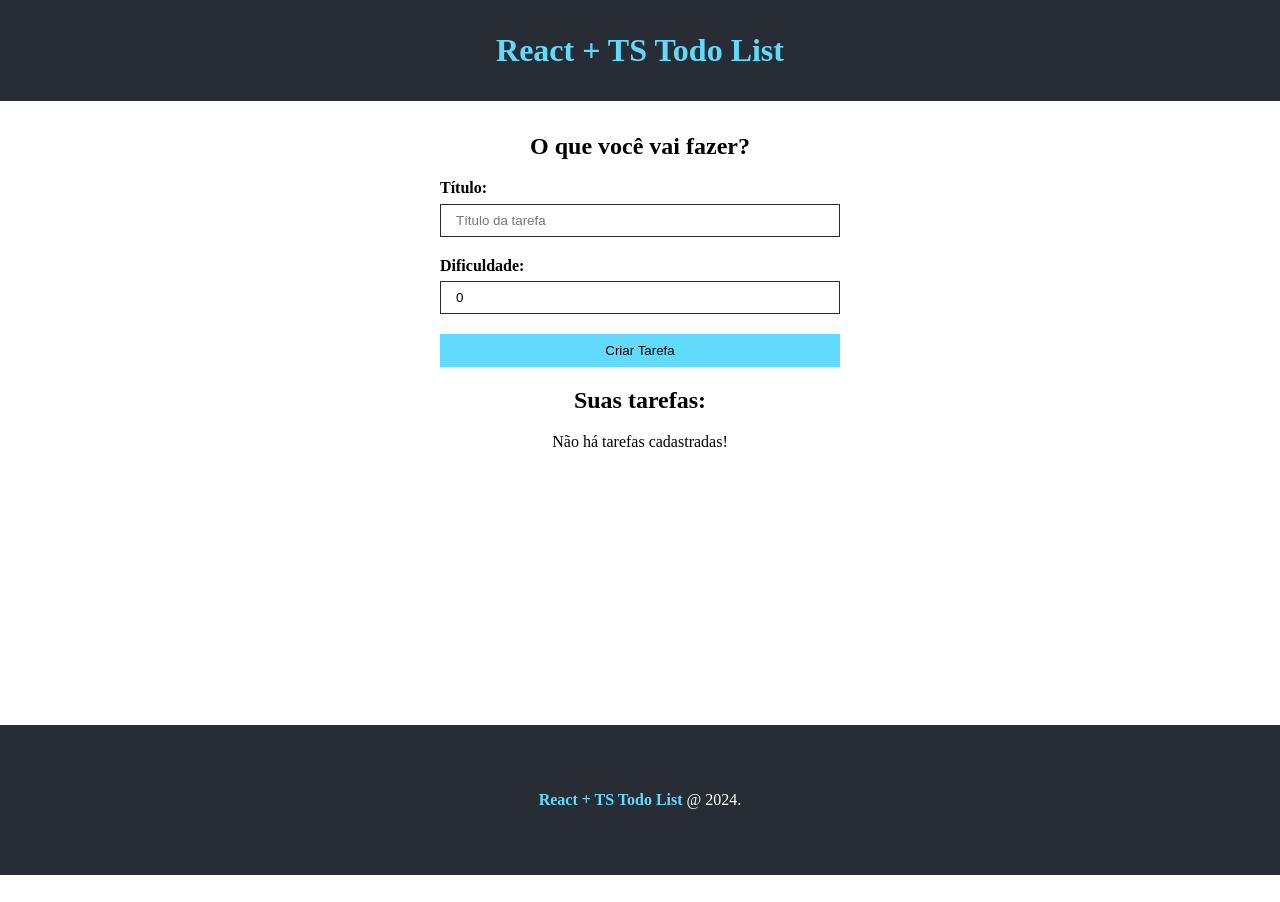
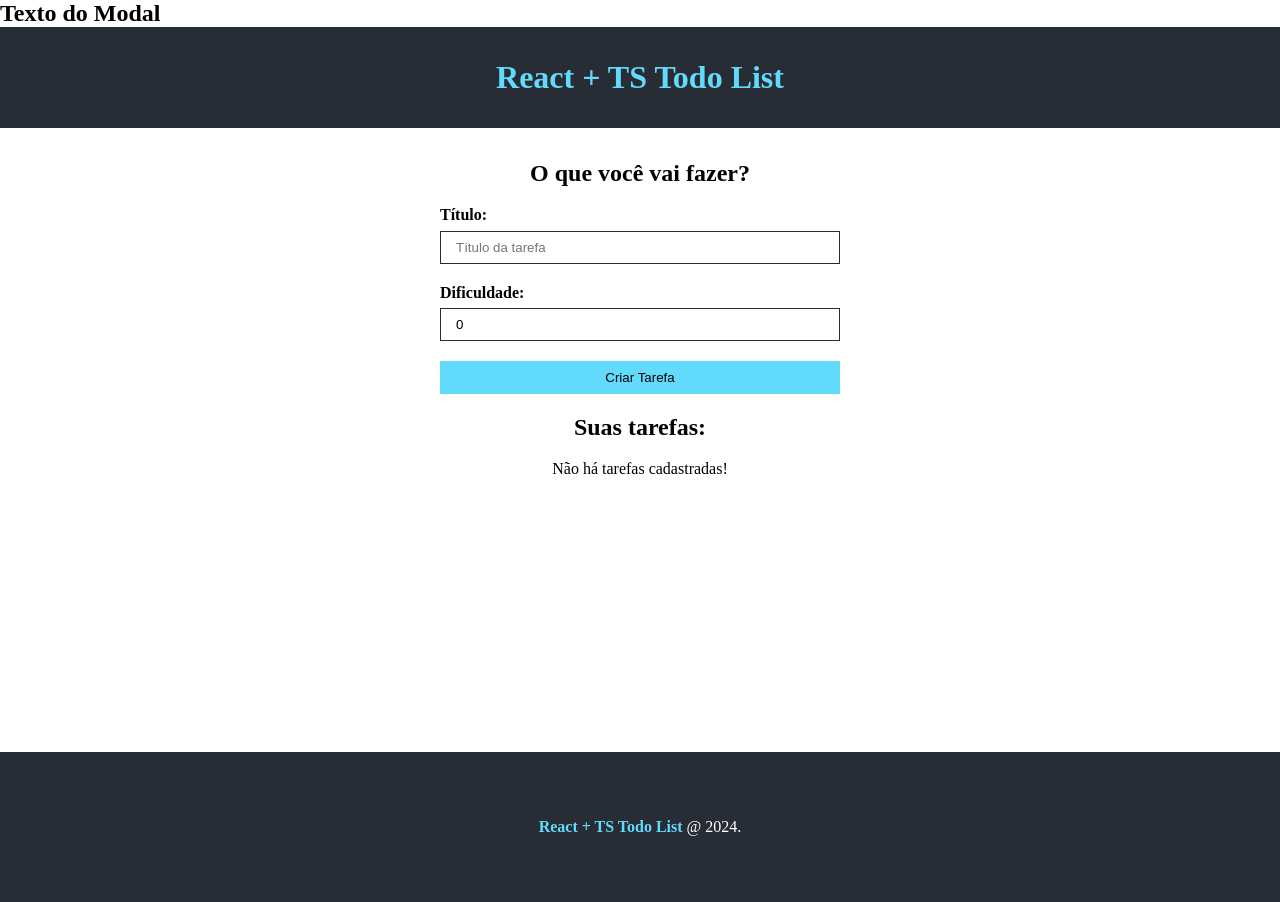
Before and after one commit to devwharry/todo_list_react_ts, a React (Create React App) app: page / in a window 1280 px wide. Before the commit the page ends 875 px from the top, so only its background shows below. Built offline with nearby package versions, Linux system fonts and the light colour scheme; the HTML template or start-up script is replaced by a standard one.

Commit message:
Criando Modal

```diff
--- a/src/App.tsx
+++ b/src/App.tsx
@@ -5,6 +5,7 @@ import Header from './components/Header';
 import Footer from './components/Footer';
 import TaskForm from './components/TaskForm';
 import TaskList from './components/TaskList';
+import Modal from './components/Modal';
 
 // css
 import styles from './App.module.css';
@@ -26,6 +27,7 @@ function App() {
 
   return (
     <div>
+      <Modal />
       <Header />
       <main className={styles.main}>
         <div>
--- /dev/null
+++ b/src/components/Modal.tsx
@@ -0,0 +1,19 @@
+import React from 'react';
+
+// CSS
+import styles from './Modal.module.css';
+
+interface Props {}
+
+const Modal = (props: Props) => {
+  return (
+    <div id='modal'>
+        <div></div>
+        <div>
+            <h2>Texto do Modal</h2>
+        </div>
+    </div>
+  );
+};
+
+export default Modal;
```
Also changed, not shown: src/components/Modal.module.css (added).
